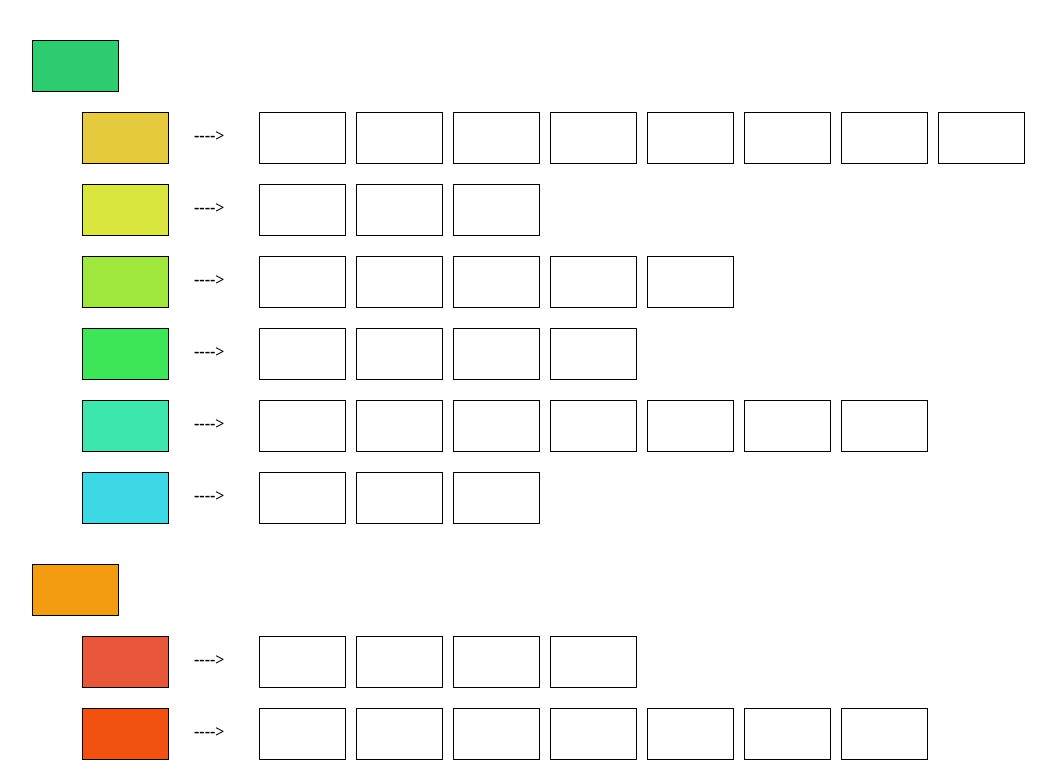
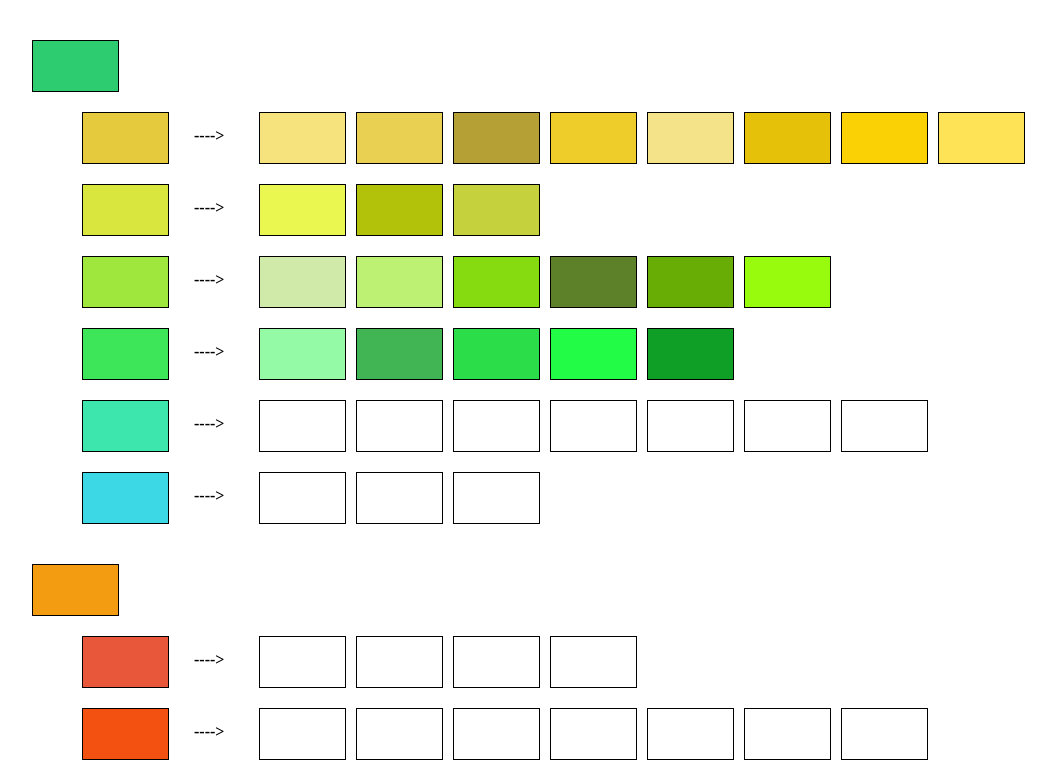
Before and after one commit to guptag/Visualizations, a plain HTML site: page src/chart_color_swatch.html in a window 1280 px wide. Shown: the top 777 px of the page, without its empty margins (21-1077 px from the left). Drawn offline with nearby package versions, Linux system fonts and the light colour scheme.

Commit message:
more colors

```diff
--- a/src/test_colors.html
+++ b/src/chart_color_swatch.html
@@ -53,41 +53,43 @@
       <div class="child">
         <div class="block" primary="hsl(50, 77%, 57%)" secondary="#27ae60"></div>
         <div class="leaves">
-          <div class="block" primary="" secondary=""></div>
-          <div class="block" primary="" secondary=""></div>
-          <div class="block" primary="" secondary=""></div>
-          <div class="block" primary="" secondary=""></div>
-          <div class="block" primary="" secondary=""></div>
-          <div class="block" primary="" secondary=""></div>
-          <div class="block" primary="" secondary=""></div>
-          <div class="block" primary="" secondary=""></div>
+          <div class="block" primary="hsl(50, 88%, 73%)" secondary=""></div>
+          <div class="block" primary="hsl(50, 77%, 62%)" secondary=""></div>
+          <div class="block" primary="hsl(50, 54%, 46%)" secondary=""></div>
+          <div class="block" primary="hsl(50, 85%, 55%)" secondary=""></div>
+          <div class="block" primary="hsl(50, 84%, 75%)" secondary=""></div>
+          <div class="block" primary="hsl(50, 92%, 47%)" secondary=""></div>
+          <div class="block" primary="hsl(50, 96%, 50%)" secondary=""></div>
+          <div class="block" primary="hsl(50, 100%, 67%)" secondary=""></div>
         </div>
       </div>
       <div class="child">
         <div class="block" primary="hsl(65, 77%, 57%)" secondary="#16a085"></div>
         <div class="leaves">
-          <div class="block" primary="" secondary=""></div>
-          <div class="block" primary="" secondary=""></div>
-          <div class="block" primary="" secondary=""></div>
+          <div class="block" primary="hsl(65, 91%, 64%)" secondary=""></div>
+          <div class="block" primary="hsl(65, 90%, 40%)" secondary=""></div>
+          <div class="block" primary="hsl(65, 62%, 53%)" secondary=""></div>
         </div>
       </div>
       <div class="child">
         <div class="block" primary="hsl(85, 77%, 57%)" secondary="#1abc9c"></div>
         <div class="leaves">
-          <div class="block" primary="" secondary=""></div>
-          <div class="block" primary="" secondary=""></div>
-          <div class="block" primary="" secondary=""></div>
-          <div class="block" primary="" secondary=""></div>
-          <div class="block" primary="" secondary=""></div>
+          <div class="block" primary="hsl(85, 60%, 79%)" secondary=""></div>
+          <div class="block" primary="hsl(85, 82%, 70%)" secondary=""></div>
+          <div class="block" primary="hsl(85, 86%, 46%)" secondary=""></div>
+          <div class="block" primary="hsl(85, 53%, 33%)" secondary=""></div>
+          <div class="block" primary="hsl(85, 94%, 35%)" secondary=""></div>
+          <div class="block" primary="hsl(85, 97%, 52%)" secondary=""></div>
         </div>
       </div>
       <div class="child">
         <div class="block" primary="hsl(130, 77%, 57%)" secondary="#27ae60"></div>
         <div class="leaves">
-          <div class="block" primary="" secondary=""></div>
-          <div class="block" primary="" secondary=""></div>
-          <div class="block" primary="" secondary=""></div>
-          <div class="block" primary="" secondary=""></div>
+          <div class="block" primary="hsl(130, 91%, 78%)" secondary=""></div>
+          <div class="block" primary="hsl(130, 47%, 48%)" secondary=""></div>
+          <div class="block" primary="hsl(130, 72%, 52%)" secondary=""></div>
+          <div class="block" primary="hsl(130, 97%, 56%)" secondary=""></div>
+          <div class="block" primary="hsl(130, 83%, 34%)" secondary=""></div>
         </div>
       </div>
       <div class="child">
```
Also changed, not shown: src/test.html (+22 -22 lines).
